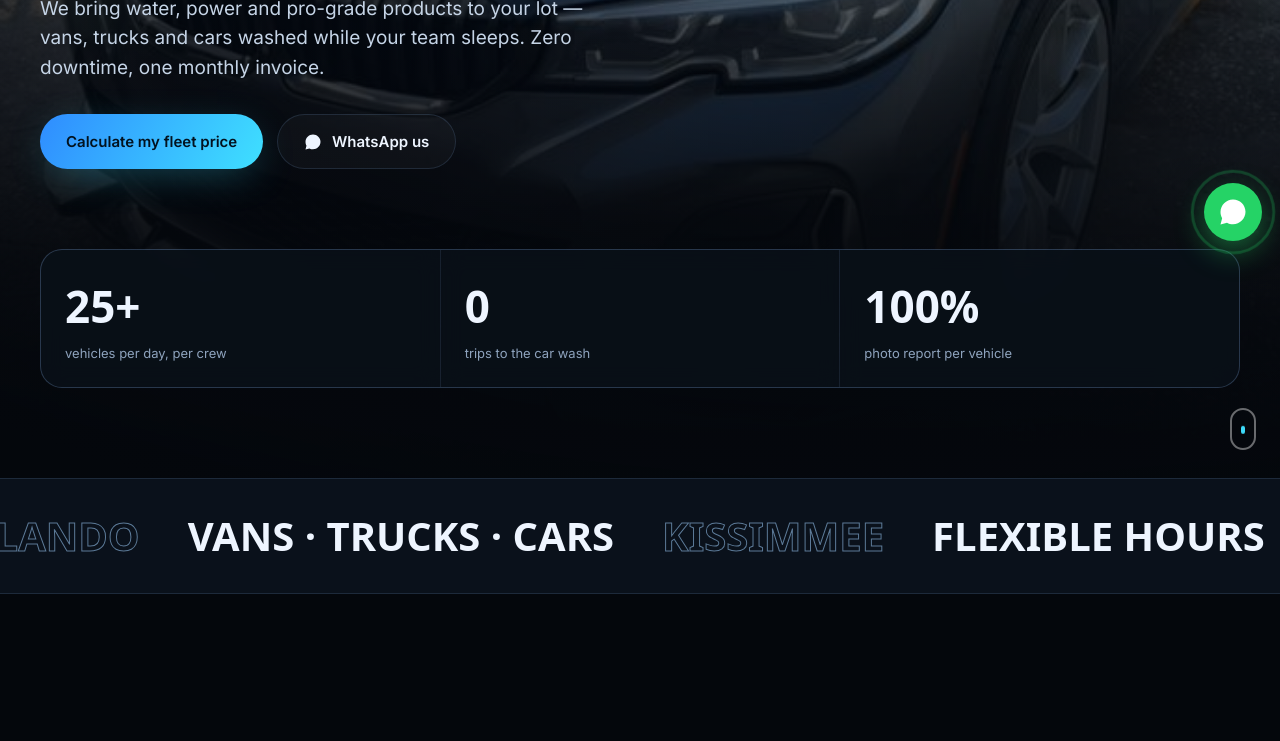
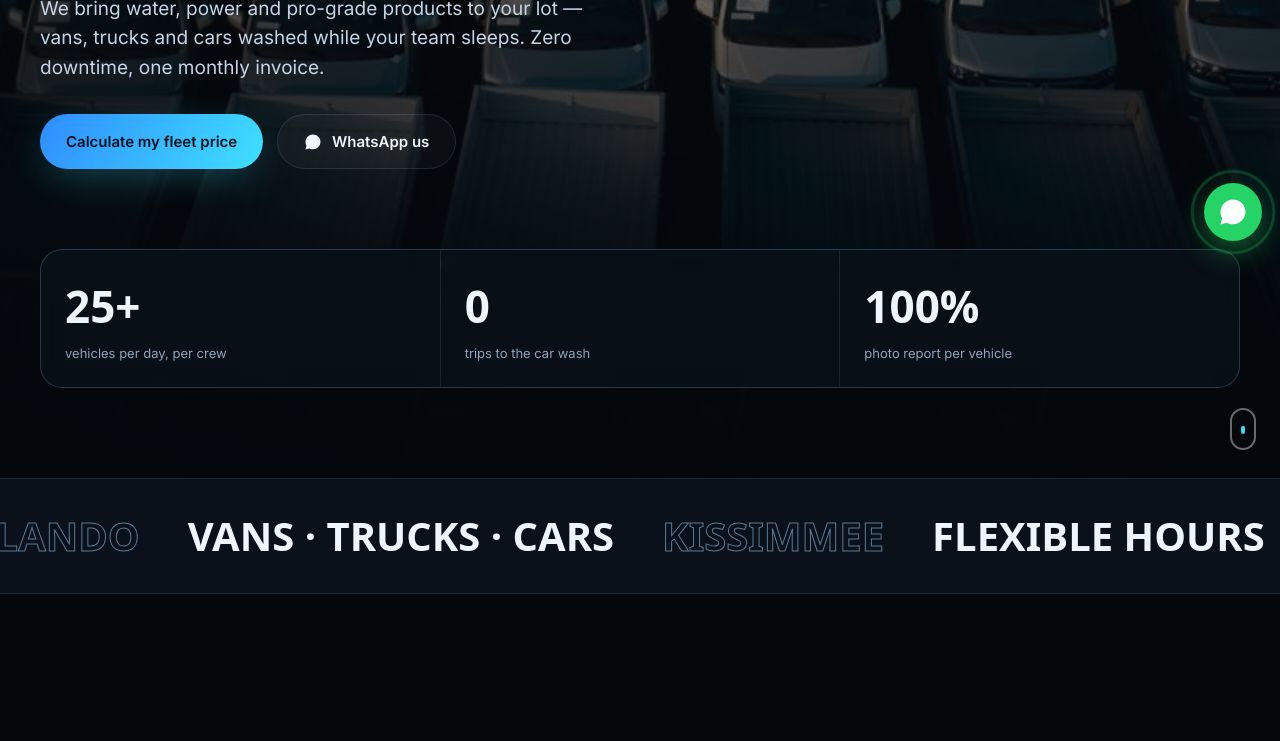
Before and after one commit to dayvson30-alt/ngs-fleet-demo, a plain HTML site: page index.html in a window 1280 px wide. Shown: the part 541-1282 px from the top of the page. Drawn offline with nearby package versions, Linux system fonts and the light colour scheme; a web font is replaced by a local one.

Commit message:
feat: fleet photo as hero background

```diff
--- a/styles.css
+++ b/styles.css
@@ -50,7 +50,7 @@ section { padding: clamp(80px, 12vw, 150px) 0; position: relative; }
 
 /* ---------- Hero ---------- */
 .hero { min-height: 100svh; display: flex; align-items: flex-end; padding: clamp(130px, 13vw, 180px) 0 clamp(48px, 8vw, 90px); overflow: hidden; }
-.hero-bg { position: absolute; inset: -6%; background: url("img/p40.jpg") center 60% / cover no-repeat; transform-origin: 60% 60%; }
+.hero-bg { position: absolute; inset: -6%; background: url("img/hero-fleet.jpg") center 50% / cover no-repeat; transform-origin: 60% 60%; }
 .hero::before { content: ""; position: absolute; inset: 0; z-index: 1; background:
   radial-gradient(120% 80% at 70% 30%, transparent 0%, rgba(4,7,12,.55) 55%, var(--bg) 100%),
   linear-gradient(180deg, rgba(4,7,12,.65) 0%, rgba(4,7,12,.15) 35%, rgba(4,7,12,.92) 85%, var(--bg) 100%); }
```
Also changed, not shown: img/hero-fleet.jpg (added).
